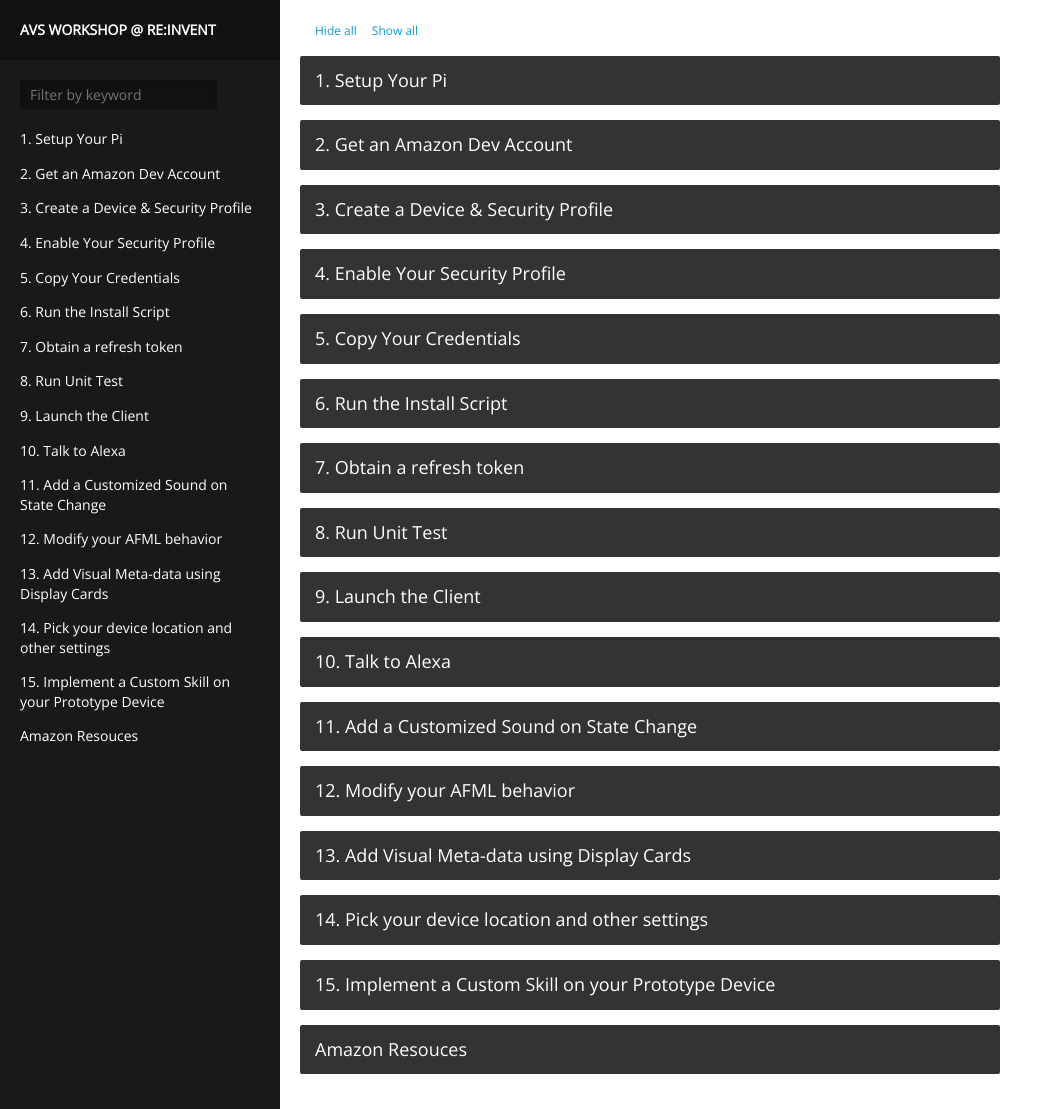
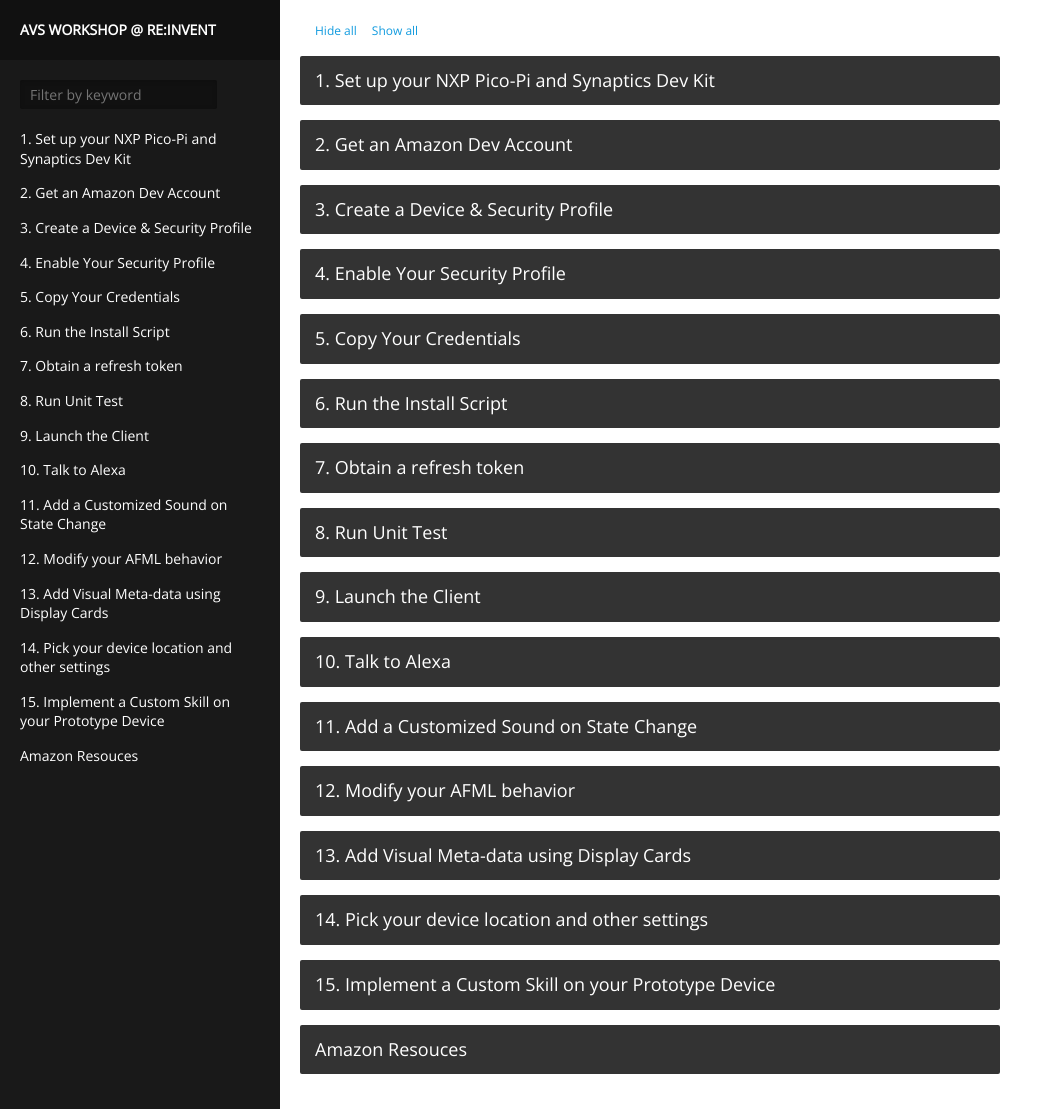
Before and after one commit to NXP-AVS-workshop/NXP-AVS-workshop, a Jekyll site: the page built from index.html, in a window 1280 px wide and 1109 px high. Shown: the whole window, without its empty margins (0-1043 px from the left). Built offline with Jekyll 4.4.1, drawn with Linux system fonts in a browser that asks for light colours; part of the change alters nothing that is shown.

Commit message:
Update 2012-12-31-1-setup-your-pi.md

```diff
--- a/_posts/2012-12-31-1-setup-your-pi.md
+++ b/_posts/2012-12-31-1-setup-your-pi.md
@@ -1,34 +1,31 @@
 ---
-title: '1. Setup Your Pi'
+title: '1. Set up your NXP Pico-Pi and Synaptics Dev Kit '
 
 
 layout: nil
 ---
-**Note:  you can skip this step if your Pi is already up and running.**
 
-Let's begin by setting up the Pi. The Raspberry Pi 3 board includes -
 
-- 4 USB ports
-- HDMI port for video output (you'll be using this to connect to your HDMI monitor)
-- 3.5mm audio jack for sound output (you'll be using to connect your earphones)
-- Micro SD card slot
-- Ethernet port
+Let's begin by setting up the NXP Pico-Pi-IMX7D and Synaptics AudioSmart 2-Mic Development Kit.
+
+--- add some stuff here about how great the pico pi is (Resources etc) ---
 
 {:.steps}
-### Assembling Your Pi
+### Assembling Your Dev Kit
 
-1. Check that your micro SD card is inserted into the micro SD card slot on your Pi.
-2. Plug in the USB microphone and 3.5mm earbuds.
-4. Connect the keyboard and mouse to the USB ports.
-5. Connect your monitor using the HDMI port.
-6. Connect the Ethernet Cable.
+1. Plug in the USB, mic/speaker, and ethernet (if required) connections as shown in the above picture.
+2. Next, connect +5V power to the 2Mic Synaptics kit.
+4. Last step should be powering up your NXP Pico-Pi board by installing the USB type C connector into the board.  You can just use your computer as a power source.
+
 
 {:.steps}
 ### Booting Your Pi
 
-1. Plug in the power supply to the micro USB connector on the Pi.  You should see a loading screen go through some startup steps before booting to desktop - if you run into any errors, request a new SD micro card to boot the OS from.
-2. Open a web browser by clicking on the globe icon in the top left toolbar.
+1. Your Pico-Pi comes pre-loaded with a Yocto Linux image - as a user, you only need to run the setup scripts to build and launch the Alexa sample app.  On your laptop, open a serial console (Putty or TeraTerm) and select the right COM port for your Pico-Pi (whichever COM port appears in the drop-down when you plug in the USB connection)
+2. Once the terminal opens, you'll be presented with a login.  Type 'root' to continue.
+3. Set the date by typing './home/root/Alexa_SDK/Scripts/setUTCTime.sh' into the console.
+4. Type 'alsamixer' to pull up the controls for your sound card.  Use the arrow keys to set microphone to maxiumum.  Hit F6 to get to the headphone volume level and turn it up to 100.
 
 {:.verify}
 ### Checkpoint 1
-1. Make sure you're connected to the internet and are able to navigate to [https://developer.amazon.com](https://developer.amazon.com).
+1. Make sure you are able to TeraTerm into your PicoPi and access the volume controls.
```
